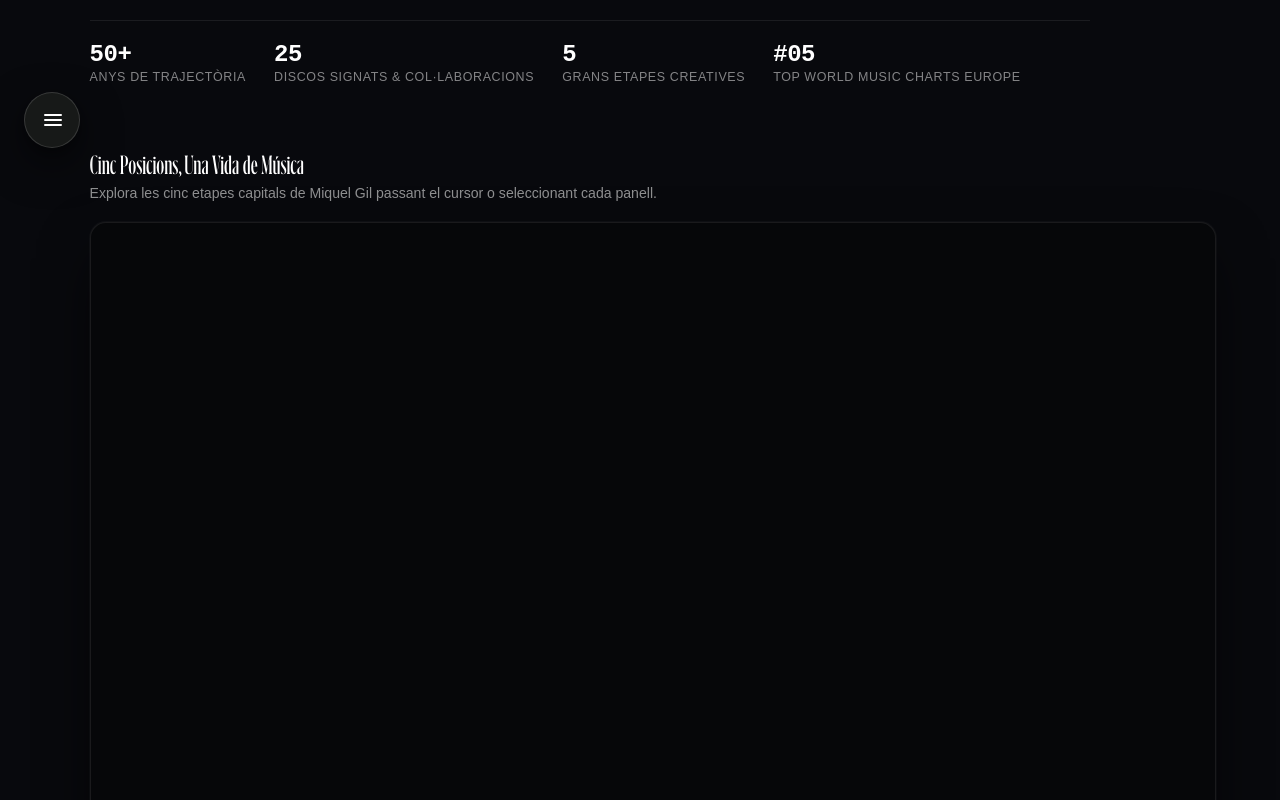
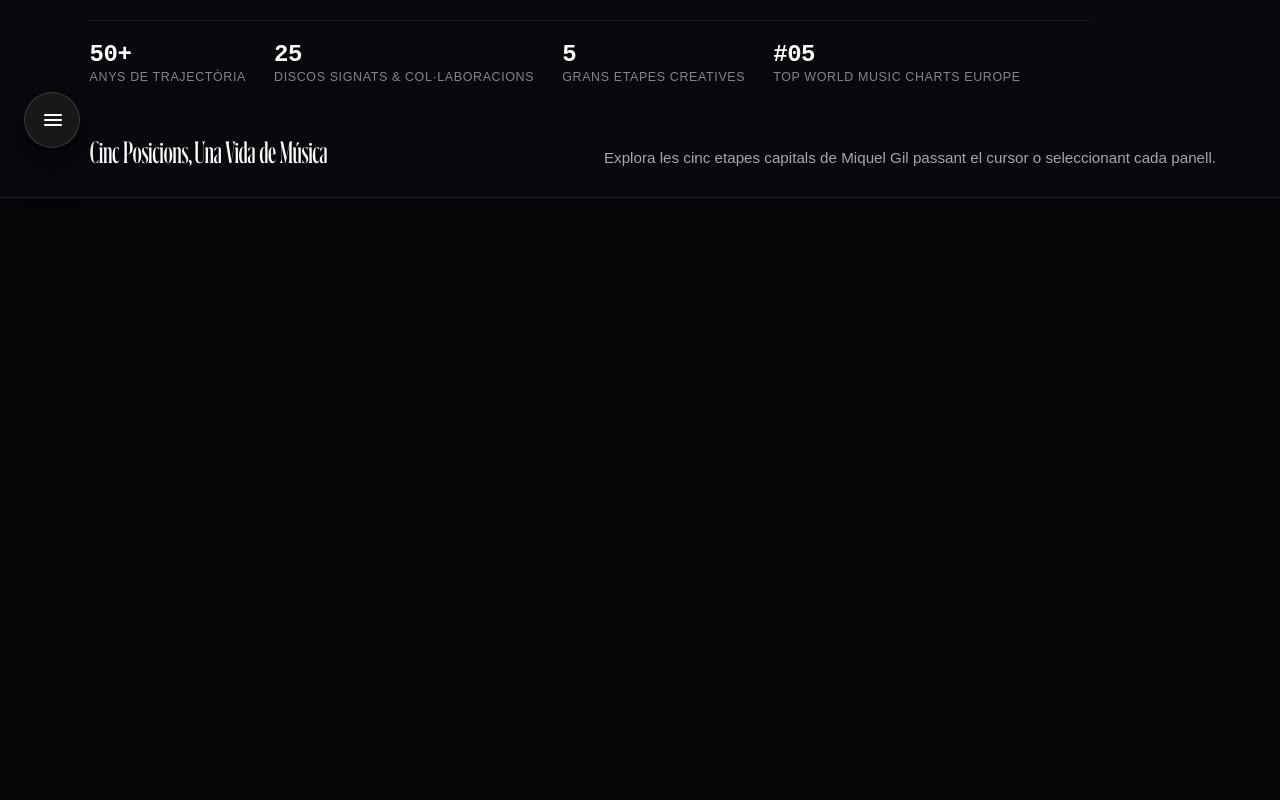
Before and after one commit to syncrolattex-maker/miquelgil, a Next.js app: page /biografia in a window 1280 px wide. Shown: the part 280-1080 px from the top of the page. Built offline with nearby package versions, Linux system fonts and the light colour scheme.

Commit message:
feat: Make Expanding Strip 5-positions section 100% fullwidth edge-to-edge on Biografia

```diff
--- a/app/biografia/BiografiaClient.tsx
+++ b/app/biografia/BiografiaClient.tsx
@@ -32,8 +32,8 @@ export default function BiografiaClient() {
 
   return (
     <main className="bio-page">
+      {/* 1. HERO HEADER (Dins del contenidor centrat) */}
       <div className="bio-container">
-        {/* HERO HEADER */}
         <header className="biografia-hero">
           <div className="biografia-hero__kicker">
             <span className="biografia-hero__kicker-dot" />
@@ -68,25 +68,28 @@ export default function BiografiaClient() {
             </div>
           </div>
         </header>
+      </div>
 
-        {/* SECCIÓ ANNNIMATE EXPANDING STRIP (5 POSICIONS) */}
-        <section className="bio-strip-section" aria-label="Les cinc grans etapes biogràfiques">
-          <div className="bio-strip-header">
-            <div>
+      {/* 2. SECCIÓ EXPANDING STRIP (100% FULLWIDTH EDGE-TO-EDGE) */}
+      <section className="bio-strip-fullwidth" aria-label="Les cinc grans etapes biogràfiques">
+        <div className="bio-strip-fullwidth__header">
           <h2 className="bio-strip-header__title">Cinc Posicions, Una Vida de Música</h2>
           <span className="bio-strip-header__desc">
             Explora les cinc etapes capitals de Miquel Gil passant el cursor o seleccionant cada panell.
           </span>
         </div>
-          </div>
 
+        <div className="bio-strip-fullwidth__strip-wrap">
           <ExpandingStrip
             sections={BIO_SECTIONS}
             initialIndex={0}
             onOpenChronology={scrollToChronology}
           />
+        </div>
       </section>
 
+      {/* 3. RESTA DE CONTINGUTS (Dins del contenidor centrat) */}
+      <div className="bio-container">
         {/* SÍNTESI EDITORIAL OFICIAL (250 PARAULES DEL GUIÓ) */}
         <section className="bio-editorial-section" aria-label="Síntesi de trajectòria">
           <div className="bio-editorial__quote-box">
--- a/app/biografia/biografia.css
+++ b/app/biografia/biografia.css
@@ -10,7 +10,7 @@
   background: #08090d;
   color: #f1f2f6;
   font-family: var(--font-graphik, -apple-system, BlinkMacSystemFont, "Segoe UI", Roboto, sans-serif);
-  padding: clamp(60px, 7vw, 90px) clamp(24px, 5vw, 80px) 100px clamp(88px, 7vw, 120px);
+  padding: clamp(60px, 7vw, 90px) 0 100px 0;
   overflow-x: hidden;
   box-sizing: border-box;
 }
@@ -19,7 +19,8 @@
   width: 100%;
   max-width: 1400px;
   margin: 0 auto;
-  padding: 0;
+  padding: 0 clamp(24px, 5vw, 80px) 0 clamp(88px, 7vw, 120px);
+  box-sizing: border-box;
   display: flex;
   flex-direction: column;
   gap: 64px;
@@ -107,15 +108,22 @@
 }
 
 /* ==========================================================================
-   SECCIÓ EXPANDING STRIP
+   SECCIÓ EXPANDING STRIP (100% FULLWIDTH EDGE-TO-EDGE)
    ========================================================================== */
-.bio-strip-section {
+.bio-strip-fullwidth {
+  width: 100%;
+  margin: 48px 0 64px 0;
   display: flex;
   flex-direction: column;
-  gap: 20px;
+  gap: 24px;
 }
 
-.bio-strip-header {
+.bio-strip-fullwidth__header {
+  width: 100%;
+  max-width: 1400px;
+  margin: 0 auto;
+  padding: 0 clamp(24px, 5vw, 80px) 0 clamp(88px, 7vw, 120px);
+  box-sizing: border-box;
   display: flex;
   align-items: baseline;
   justify-content: space-between;
@@ -125,16 +133,24 @@
 
 .bio-strip-header__title {
   font-family: "GRIFINITO L", var(--font-display, serif);
-  font-size: clamp(1.6rem, 2.4vw, 2.2rem);
+  font-size: clamp(1.8rem, 2.8vw, 2.5rem);
   font-weight: 400;
   color: #ffffff;
   margin: 0;
+  letter-spacing: -0.01em;
 }
 
 .bio-strip-header__desc {
   font-family: var(--font-graphik, sans-serif);
-  font-size: 0.88rem;
-  color: rgba(255, 255, 255, 0.55);
+  font-size: clamp(0.95rem, 1.1vw, 1.05rem);
+  color: rgba(255, 255, 255, 0.65);
+  line-height: 1.5;
+}
+
+.bio-strip-fullwidth__strip-wrap {
+  width: 100%;
+  margin: 0;
+  padding: 0;
 }
 
 /* ==========================================================================
@@ -432,12 +448,20 @@
 
 @media (max-width: 768px) {
   .bio-page {
-    padding: 100px 20px 80px 20px;
+    padding: 90px 0 80px 0;
   }
 
   .bio-container {
-    padding: 0;
+    padding: 0 20px;
     gap: 40px;
+  }
+
+  .bio-strip-fullwidth {
+    margin: 36px 0 48px 0;
+  }
+
+  .bio-strip-fullwidth__header {
+    padding: 0 20px;
   }
 
   .chrono-row {
--- a/components/ExpandingStrip.css
+++ b/components/ExpandingStrip.css
@@ -17,7 +17,11 @@
   display: none;
   gap: 8px;
   overflow-x: auto;
-  padding: 4px 0 10px;
+  width: 100%;
+  max-width: 1400px;
+  margin: 0 auto;
+  padding: 4px 20px 10px;
+  box-sizing: border-box;
   scrollbar-width: none;
   -webkit-overflow-scrolling: touch;
 }
@@ -57,18 +61,21 @@
   opacity: 0.75;
 }
 
-/* CONTENIDOR PRINCIPAL DE LES 5 POSICIONS */
+/* CONTENIDOR PRINCIPAL DE LES 5 POSICIONS (100% FULLWIDTH EDGE-TO-EDGE) */
 .expanding-strip-container {
   display: flex;
   width: 100%;
-  height: 680px;
-  gap: 6px;
-  border-radius: 16px;
+  height: clamp(660px, 78vh, 800px);
+  gap: 3px;
+  border-radius: 0;
   overflow: hidden;
-  background: #060709;
-  border: 1px solid rgba(255, 255, 255, 0.08);
-  box-shadow: 0 24px 60px -12px rgba(0, 0, 0, 0.8),
-              0 0 0 1px rgba(255, 255, 255, 0.03);
+  background: #040507;
+  border-top: 1px solid rgba(255, 255, 255, 0.1);
+  border-bottom: 1px solid rgba(255, 255, 255, 0.1);
+  border-left: none;
+  border-right: none;
+  box-shadow: 0 32px 80px -16px rgba(0, 0, 0, 0.9),
+              0 0 0 1px rgba(255, 255, 255, 0.02);
   position: relative;
 }
 
@@ -80,7 +87,7 @@
   cursor: pointer;
   outline: none;
   background: #090a0f;
-  border-radius: 10px;
+  border-radius: 0;
 
   /* PARÀMETRES OFICIALS ANNNIMATE:
      Expand: 4.0 | Min: 0.60 | Duration: 0.55s | Ease: cubic-bezier(0.65, 0, 0.35, 1) */
@@ -248,7 +255,7 @@
   display: flex;
   flex-direction: column;
   justify-content: flex-end;
-  padding: 36px 40px;
+  padding: 44px clamp(32px, 5vw, 64px) 44px clamp(72px, 6.5vw, 96px);
   opacity: 0;
   transform: translateY(20px);
   pointer-events: none;
@@ -433,7 +440,11 @@
   display: flex;
   align-items: center;
   justify-content: space-between;
-  padding: 6px 4px 0;
+  width: 100%;
+  max-width: 1400px;
+  margin: 0 auto;
+  padding: 14px clamp(24px, 5vw, 80px) 0 clamp(88px, 7vw, 120px);
+  box-sizing: border-box;
   gap: 16px;
 }
 
```
Lines whose indentation alone changed are shown as unchanged.
